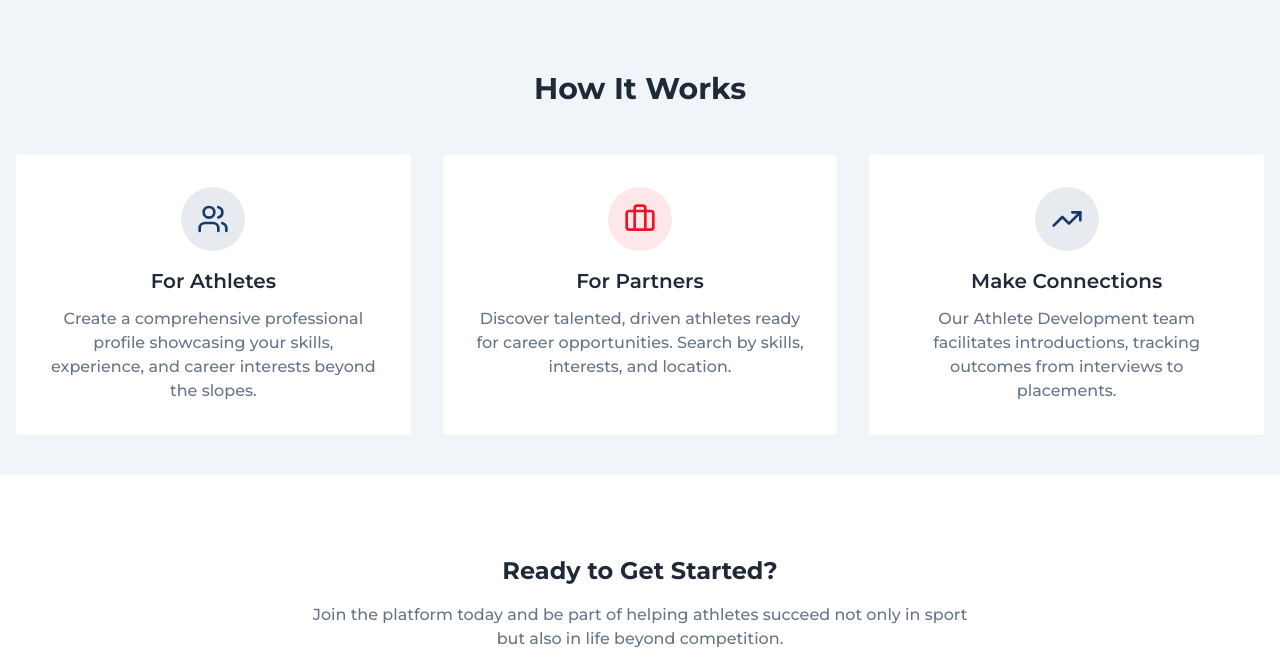
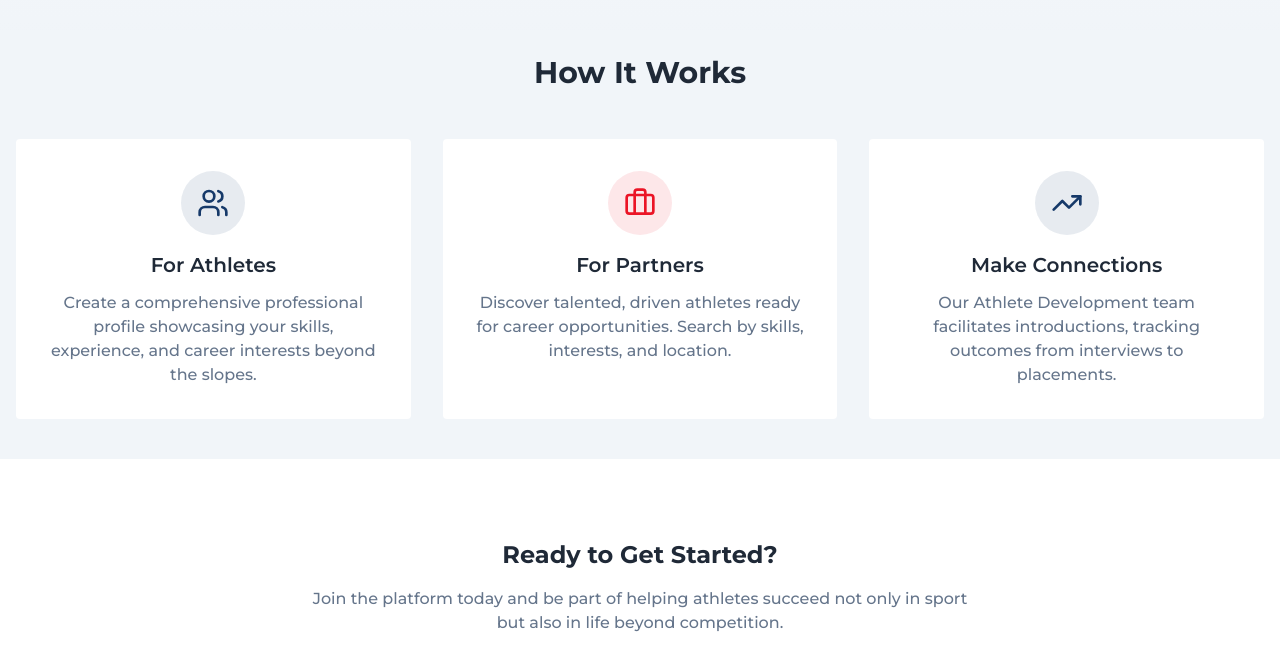
Before and after one commit to ViperClaw1/usskiandsnowboard, a React (Vite) app: page / in a window 1280 px wide. Shown: the part 665-1330 px from the top of the page. Built offline with nearby package versions, Linux system fonts and the light colour scheme; the HTML template or start-up script is replaced by a standard one.

Commit message:
Condense spacing above "How it works"

```diff
--- a/src/pages/Index.tsx
+++ b/src/pages/Index.tsx
@@ -57,7 +57,7 @@ const Index = () => {
           </div>
         </section>
 
-        <section className="py-10 bg-muted">
+        <section className="pt-6 pb-10 bg-muted">
           <div className="container mx-auto px-4">
             <h2 className="text-3xl font-bold text-center mb-12 text-foreground">How It Works</h2>
 
```
